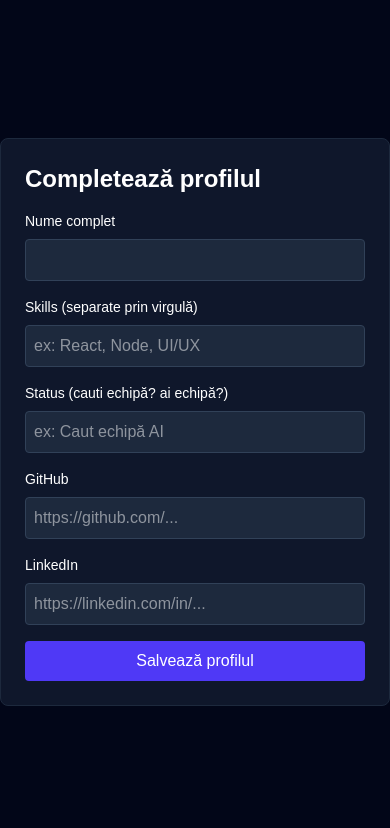
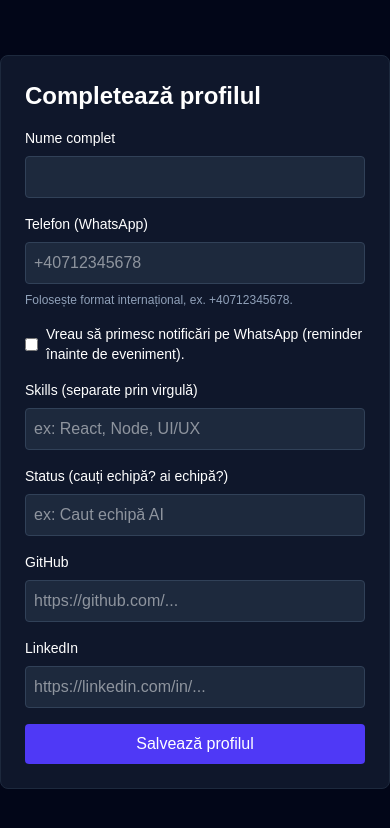
Before and after one commit to dualcoreai2025-maker/craiova-hub, a Next.js app: page /onboarding in a window 390 px wide. Shown: the top 828 px of the page. Built offline with nearby package versions, Linux system fonts and the light colour scheme; no server answers.

Commit message:
Add WhatsApp phone + opt-in in onboarding and update reminders

```diff
--- a/app/api/whatsapp-reminders/route.ts
+++ b/app/api/whatsapp-reminders/route.ts
@@ -18,13 +18,13 @@ const WHATSAPP_FROM = process.env.TWILIO_WHATSAPP_FROM!;
 const REMINDER_MINUTES = 5; // cu cât timp înainte
 const WINDOW_MINUTES = 1;   // rulăm endpoint-ul la fiecare minut
 
+
 export async function GET() {
   const now = new Date();
   const from = new Date(now.getTime() + REMINDER_MINUTES * 60_000);
   const to = new Date(from.getTime() + WINDOW_MINUTES * 60_000);
 
   try {
-    // 1️⃣ Event-uri care încep peste 5–6 minute și nu au reminder trimis
     const { data: events, error: eventsError } = await supabaseAdmin
       .from("events")
       .select("id, title, start_time, reminder_sent_whatsapp, profile_id")
@@ -45,7 +45,6 @@ export async function GET() {
     let sentCount = 0;
 
     for (const ev of events as any[]) {
-      // 2️⃣ Luăm profilul asociat (fără .single())
       const { data: profiles, error: profileError } = await supabaseAdmin
         .from("profiles")
         .select("id, full_name, phone_number, whatsapp_opt_in")
@@ -57,23 +56,11 @@ export async function GET() {
       }
 
       const profile = profiles && profiles[0];
-      if (!profile) {
-        console.warn("No profile found for event", ev.id);
-        continue;
-      }
-
-      if (!profile.phone_number) {
-        console.warn("No phone_number for profile", profile.id);
-        continue;
-      }
-
-      if (profile.whatsapp_opt_in === false) {
-        console.warn("User opted out of WhatsApp", profile.id);
-        continue;
-      }
+      if (!profile) continue;
+      if (!profile.phone_number) continue;
+      if (profile.whatsapp_opt_in === false) continue;
 
       const toWhatsApp = `whatsapp:${profile.phone_number}`;
-
       const start = new Date(ev.start_time);
       const ora = start.toLocaleTimeString("ro-RO", {
         hour: "2-digit",
@@ -85,20 +72,41 @@ export async function GET() {
       }! 👋 Evenimentul "${ev.title}" începe la ${ora} (în ~${REMINDER_MINUTES} minute).`;
 
       try {
-        await twilioClient.messages.create({
+        const msg = await twilioClient.messages.create({
           from: WHATSAPP_FROM,
           to: toWhatsApp,
           body,
         });
 
+        // log în tabelul notifications
+        await supabaseAdmin.from("notifications").insert({
+          event_id: ev.id,
+          profile_id: profile.id,
+          channel: "whatsapp",
+          message: body,
+          status: msg.status ?? "queued",
+          error_code: msg.errorCode ? String(msg.errorCode) : null,
+        });
+
+        // marcăm eventul ca notificat
         await supabaseAdmin
           .from("events")
           .update({ reminder_sent_whatsapp: true })
           .eq("id", ev.id);
 
         sentCount++;
-      } catch (err) {
+      } catch (err: any) {
         console.error("Twilio error pentru event", ev.id, err);
+
+        // log și erorile, să le vezi în notifications
+        await supabaseAdmin.from("notifications").insert({
+          event_id: ev.id,
+          profile_id: profile.id,
+          channel: "whatsapp",
+          message: body,
+          status: "error",
+          error_code: err?.code ? String(err.code) : err?.message ?? null,
+        });
       }
     }
 
--- a/app/onboarding/page.tsx
+++ b/app/onboarding/page.tsx
@@ -13,6 +13,10 @@ export default function OnboardingPage() {
   const [github, setGithub] = useState("");
   const [linkedin, setLinkedin] = useState("");
 
+  // 👇 noi
+  const [phone, setPhone] = useState("");
+  const [whatsappOptIn, setWhatsappOptIn] = useState(false);
+
   const [saving, setSaving] = useState(false);
   const [errorMsg, setErrorMsg] = useState<string | null>(null);
 
@@ -21,7 +25,9 @@ export default function OnboardingPage() {
     setErrorMsg(null);
 
     // Obține user-ul logat
-    const { data: { user } } = await supabase.auth.getUser();
+    const {
+      data: { user },
+    } = await supabase.auth.getUser();
     if (!user) {
       setErrorMsg("Nu ești logat.");
       setSaving(false);
@@ -32,7 +38,7 @@ export default function OnboardingPage() {
     const payload = {
       id: user.id,
       full_name: fullName,
-      role: "participant",  // 👈 setat AUTOMAT
+      role: "participant", // setat AUTOMAT
       skills: skills
         .split(",")
         .map((s) => s.trim())
@@ -42,6 +48,9 @@ export default function OnboardingPage() {
         github,
         linkedin,
       },
+      // 👇 câmpurile noi pentru WhatsApp
+      phone_number: phone || null,
+      whatsapp_opt_in: whatsappOptIn,
     };
 
     // Salvăm în Supabase
@@ -61,7 +70,6 @@ export default function OnboardingPage() {
   return (
     <div className="min-h-screen flex justify-center items-center bg-slate-950 text-white">
       <div className="w-full max-w-lg space-y-4 p-6 border border-slate-800 rounded-lg bg-slate-900">
-
         <h1 className="text-2xl font-bold mb-4">Completează profilul</h1>
 
         <div className="space-y-2">
@@ -72,6 +80,32 @@ export default function OnboardingPage() {
             onChange={(e) => setFullName(e.target.value)}
           />
         </div>
+
+        {/* Telefon + opt-in WhatsApp */}
+        <div className="space-y-2">
+          <label className="block text-sm font-medium">
+            Telefon (WhatsApp)
+          </label>
+          <input
+            className="border border-slate-700 bg-slate-800 p-2 w-full rounded"
+            placeholder="+40712345678"
+            value={phone}
+            onChange={(e) => setPhone(e.target.value)}
+          />
+          <p className="text-xs text-slate-400">
+            Folosește format internațional, ex. +40712345678.
+          </p>
+        </div>
+
+        <label className="flex items-center gap-2 text-sm">
+          <input
+            type="checkbox"
+            checked={whatsappOptIn}
+            onChange={(e) => setWhatsappOptIn(e.target.checked)}
+          />
+          Vreau să primesc notificări pe WhatsApp (reminder înainte de
+          eveniment).
+        </label>
 
         {/* Rolul nu mai apare în UI */}
 
@@ -89,7 +123,7 @@ export default function OnboardingPage() {
 
         <div className="space-y-2">
           <label className="block text-sm font-medium">
-            Status (cauti echipă? ai echipă?)
+            Status (cauți echipă? ai echipă?)
           </label>
           <input
             className="border border-slate-700 bg-slate-800 p-2 w-full rounded"
@@ -119,9 +153,7 @@ export default function OnboardingPage() {
           />
         </div>
 
-        {errorMsg && (
-          <p className="text-sm text-red-400">{errorMsg}</p>
-        )}
+        {errorMsg && <p className="text-sm text-red-400">{errorMsg}</p>}
 
         <button
           onClick={handleSave}
```
